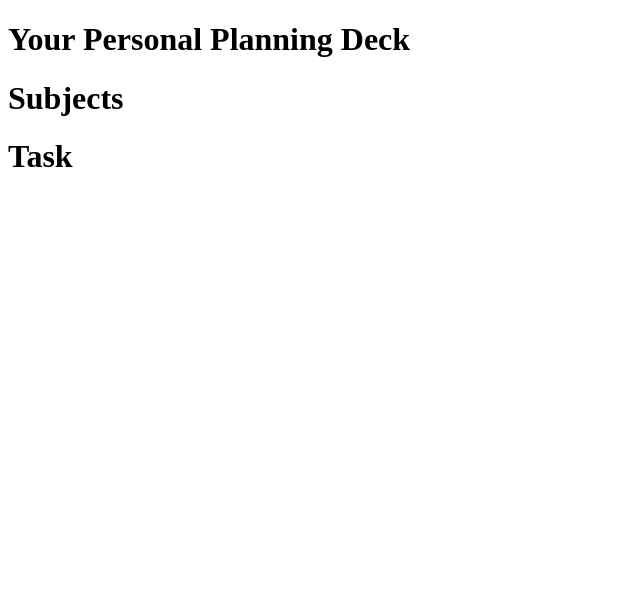
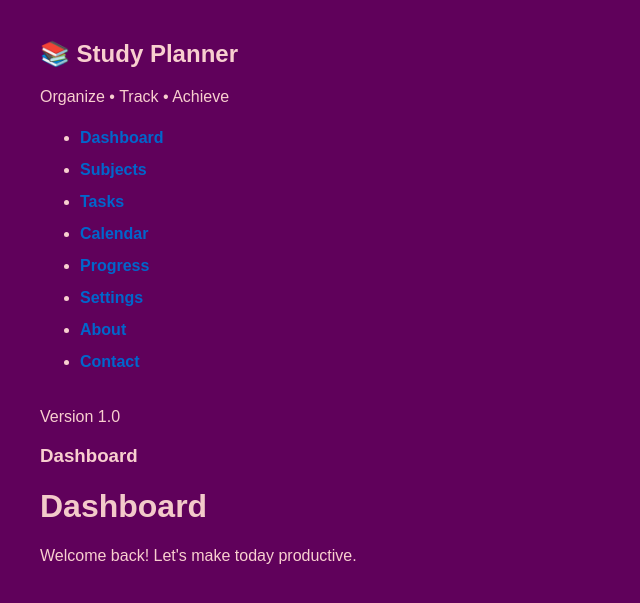
Before and after one commit to NovemberKid/study-planner, a Django app: page /planner/ in a window 1280 px wide. Shown: the top 603 px of the page, without its empty margins (0-640 px from the left). Run offline with Django 5.2, Linux system fonts and the light colour scheme.

Commit message:
Create application shell with base template

```diff
--- a/planner/templates/planner/all_planner.html
+++ b/planner/templates/planner/all_planner.html
@@ -8,6 +8,6 @@
 <body>
     <h1>Your Personal Planning Deck</h1>
     <h1>Subjects</h1>
-    <h1>Task</h1>
+    <h1>Tasks</h1>
 </body>
 </html>
--- /dev/null
+++ b/planner/templates/planner/base.html
@@ -0,0 +1,78 @@
+{% load static %}
+<!DOCTYPE html>
+<html lang="en">
+
+<head>
+    <meta charset="UTF-8">
+    <meta name="viewport" content="width=device-width, initial-scale=1.0">
+
+    <title>
+        {% block title %}
+            Study Planner
+        {% endblock %}
+    </title>
+
+    <link rel="stylesheet" href="{% static 'style.css' %}">
+</head>
+
+<body>
+
+<div class="app">
+
+    <!-- Sidebar -->
+    <aside class="sidebar">
+
+        <!-- Logo -->
+        <div class="logo">
+            <h2>📚 Study Planner</h2>
+            <p>Organize • Track • Achieve</p>
+        </div>
+
+        <!-- Navigation -->
+        <nav class="sidebar-nav">
+            <ul>
+                <li><a href="{% url 'dashboard' %}">Dashboard</a></li>
+                <li><a href="{% url 'subjects' %}">Subjects</a></li>
+                <li><a href="{% url 'tasks' %}">Tasks</a></li>
+                <li><a href="#">Calendar</a></li>
+                <li><a href="#">Progress</a></li>
+                <li><a href="#">Settings</a></li>
+                <li><a href="{% url 'about' %}">About</a></li>
+                <li><a href="{% url 'contact' %}">Contact</a></li>
+            </ul>
+        </nav>
+
+        <!-- Footer -->
+        <div class="sidebar-footer">
+            <p>Version 1.0</p>
+        </div>
+
+    </aside>
+
+    <!-- Main Area -->
+    <div class="main-area">
+
+        <!-- Top Bar -->
+        <header class="topbar">
+
+            {% block topbar %}
+                <h3>Dashboard</h3>
+            {% endblock %}
+
+        </header>
+
+        <!-- Page Content -->
+        <main class="content">
+
+            {% block content %}
+
+            {% endblock %}
+
+        </main>
+
+    </div>
+
+</div>
+
+</body>
+</html>
--- /dev/null
+++ b/planner/templates/planner/dashboard.html
@@ -0,0 +1,13 @@
+{% extends "planner/base.html" %}
+
+{% block title %}
+Dashboard
+{% endblock %}
+
+{% block content %}
+
+<h1>Dashboard</h1>
+
+<p>Welcome back! Let's make today productive.</p>
+
+{% endblock %}
--- a/planner/urls.py
+++ b/planner/urls.py
@@ -4,6 +4,6 @@ from . import views
 
 urlpatterns = [
 
-    path('',views.all_planner, name='all_planner'),
+    path('', views.dashboard, name='dashboard'),
 
 ]
--- a/planner/views.py
+++ b/planner/views.py
@@ -3,3 +3,6 @@ from django.shortcuts import render
 # Create your views here.
 def all_planner(request):
     return render(request, 'planner/all_planner.html')
+
+def dashboard(request):
+    return render(request, 'planner/dashboard.html')
--- a/studyplanner/urls.py
+++ b/studyplanner/urls.py
@@ -23,7 +23,7 @@ urlpatterns = [
     path('',views.home, name='home'),
     path('about/',views.about, name='about'),
     path('subjects/', views.subjects, name='subjects'),
-    path('task/', views.task, name='task'),
+    path('tasks/', views.tasks, name='tasks'),
     path('contact/', views.contact, name='contact'),
     path('planner/', include('planner.urls')),
 ]
--- a/studyplanner/views.py
+++ b/studyplanner/views.py
@@ -9,8 +9,8 @@ def about(request):
 def subjects(request):
     return render(request,'subjects.html')
 
-def task(request):
-    return render(request,'task.html')
+def tasks(request):
+    return render(request,'tasks.html')
 
 def contact(request):
     return render(request,'contact.html')
```
